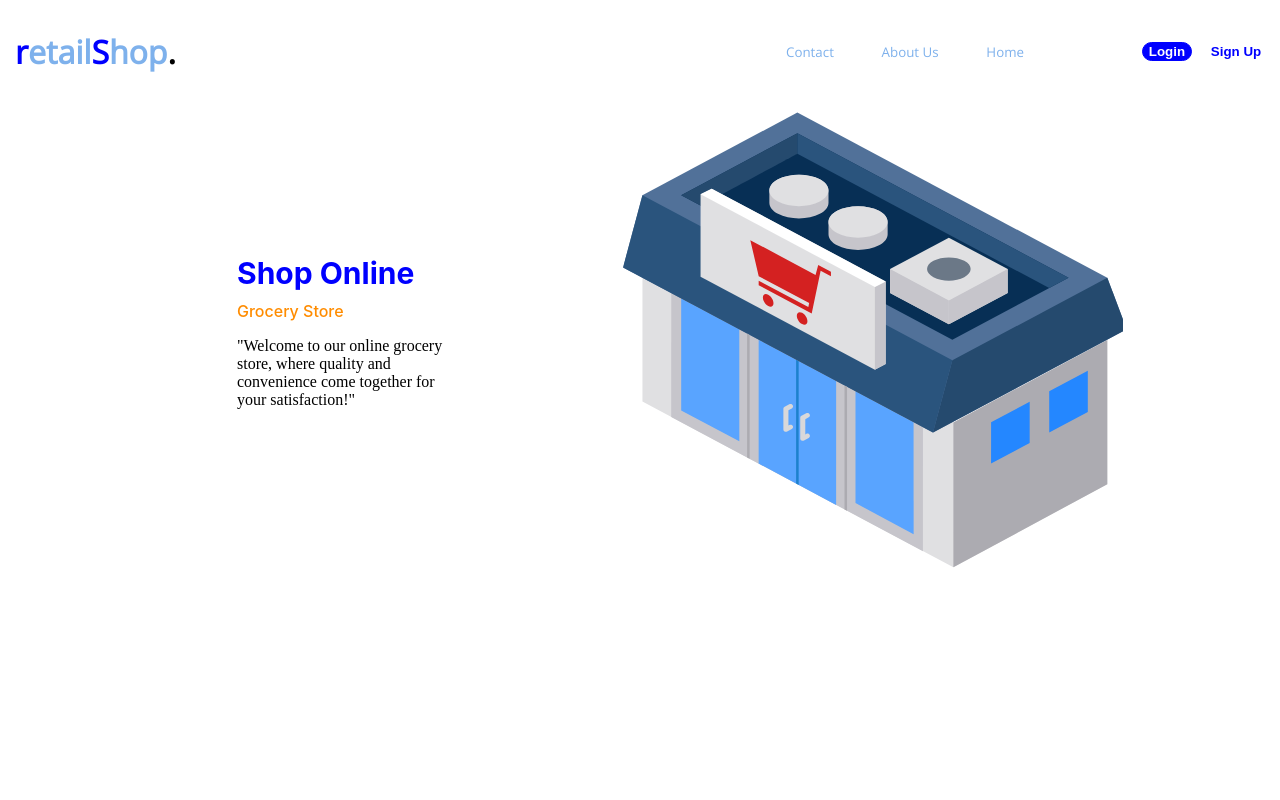
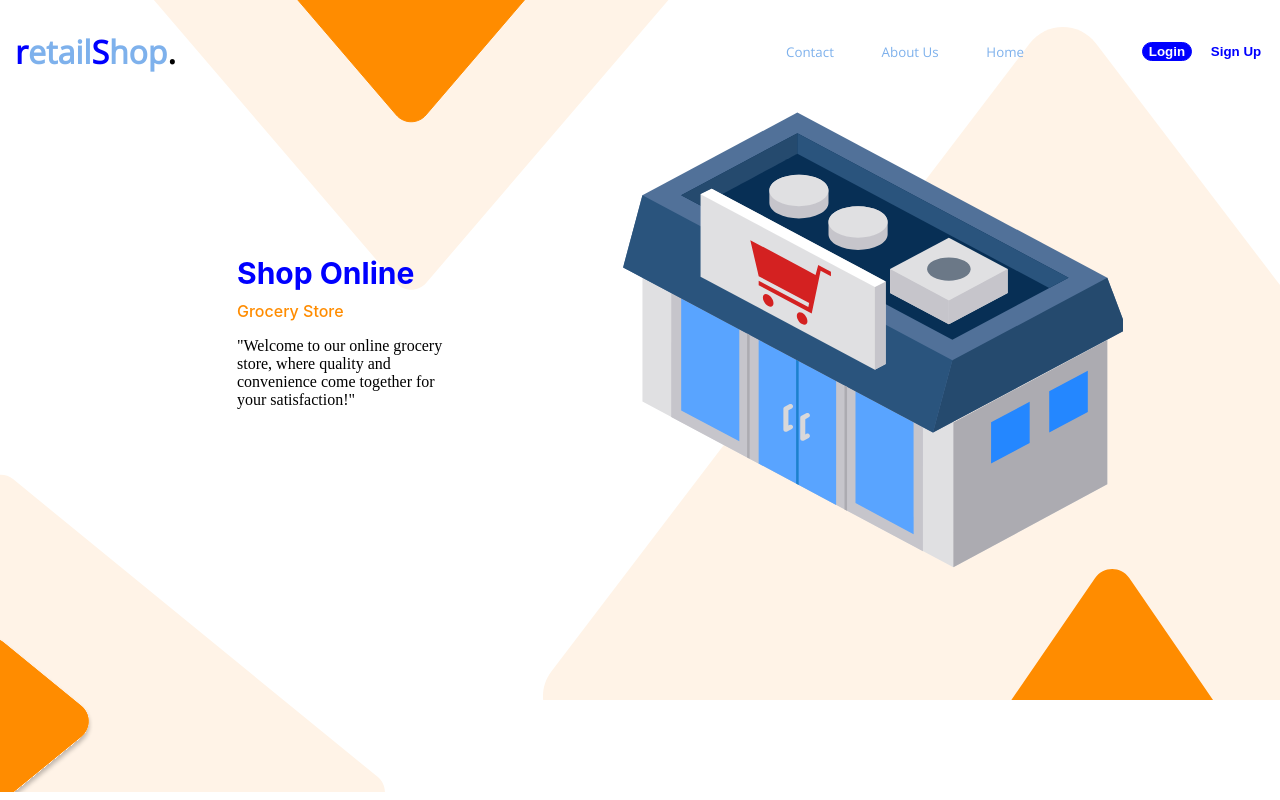
Before and after one commit to amar312696/retailShop, a React (Create React App) app in the folder retailShop-frontend/: page / in a window 1280 px wide. Built offline with nearby package versions, Linux system fonts and the light colour scheme; a web font is replaced by a local one.

Commit message:
i think homepage is completed

```diff
--- a/retailShop-frontend/src/App.js
+++ b/retailShop-frontend/src/App.js
@@ -10,7 +10,7 @@ function App() {
       <header className="App-header">
       <Navbar />
       <Sideintro />
-      {/* <Background/> */}
+      <Background/>
 
       </header>
     </div>
--- a/retailShop-frontend/src/components/Background.css
+++ b/retailShop-frontend/src/components/Background.css
@@ -1,3 +1,48 @@
-.backdisplay {
-    z-index: 0;
-}
+/* .triangles {
+    position: fixed;
+    top: 0;
+    left: 0;
+    width: 100%;
+    height: 100%;
+    z-index: -1;
+    overflow: hidden;
+  }
+
+  .triangles svg {
+    width: 100%;
+    height: 100%;
+
+  } */
+
+  .backdisplay {
+    position: fixed;
+    top: 0;
+    left: 0;
+    width: 100%;
+    height: 100%;
+    z-index: -1;
+    overflow: hidden;
+  }
+  .toptriangle{
+    top: 0;
+    left: 0;
+    right: 0;
+    width: 100%;
+    height: 100%;
+  }
+  .lefttriangle{
+    top: 0;
+    left: 0;
+    right: 0;
+    width: 100%;
+    height: 100%;
+    transform: translateX(0%) translateY(-50%);
+  }
+  .righttriangle{
+    top: 0;
+    left: 0;
+    right: 0;
+    width: 100%;
+    height: 100%;
+    transform: translateX(26%) translateY(-200%);
+  }
--- a/retailShop-frontend/src/components/Background.js
+++ b/retailShop-frontend/src/components/Background.js
@@ -9,8 +9,69 @@ const Background =()=>{
                 <path d="M396.343 114.953L83.7552 -249.811C72.915 -262.461 81.9031 -282 98.562 -282L723.738 -282C740.397 -282 749.385 -262.461 738.545 -249.811L425.957 114.953C418.174 124.035 404.126 124.035 396.343 114.953Z" fill="#FF8C00" stroke="#FF8C00"/>
                 </svg>
             </div>
-            <div></div>
+            <div className="lefttriangle">
+                <svg width="397" height="392" viewBox="0 0 397 392" fill="none" xmlns="http://www.w3.org/2000/svg">
+                <path d="M377.581 376.807C387.381 384.81 387.381 399.787 377.581 407.789L13.3525 705.223C0.290635 715.89 -19.2977 706.596 -19.2977 689.732L-19.2977 94.8639C-19.2977 78.0001 0.290617 68.7063 13.3525 79.3728L377.581 376.807Z" fill="#FFF3E7"/>
+                <g filter="url(#filter0_d_95_67)">
+                <path d="M81.3214 305.768C91.1206 313.771 91.1206 328.747 81.3214 336.749L3.56539 400.249C-9.49638 410.916 -29.0852 401.623 -29.0852 384.759V257.759C-29.0852 240.895 -9.49637 231.601 3.5654 242.268L81.3214 305.768Z" fill="#FF8C00"/>
+                <path d="M81.0051 336.362L3.24912 399.862C-9.4861 410.263 -28.5852 401.201 -28.5852 384.759V257.759C-28.5852 241.316 -9.48608 232.255 3.24914 242.655L81.0051 306.155C90.5593 313.958 90.5593 328.56 81.0051 336.362Z" stroke="#FF8C00"/>
+                </g>
+                <defs>
+                <filter id="filter0_d_95_67" x="-33.0852" y="237.721" width="125.756" height="175.076" filterUnits="userSpaceOnUse" color-interpolation-filters="sRGB">
+                <feFlood flood-opacity="0" result="BackgroundImageFix"/>
+                <feColorMatrix in="SourceAlpha" type="matrix" values="0 0 0 0 0 0 0 0 0 0 0 0 0 0 0 0 0 0 127 0" result="hardAlpha"/>
+                <feOffset dy="4"/>
+                <feGaussianBlur stdDeviation="2"/>
+                <feComposite in2="hardAlpha" operator="out"/>
+                <feColorMatrix type="matrix" values="0 0 0 0 0 0 0 0 0 0 0 0 0 0 0 0 0 0 0.25 0"/>
+                <feBlend mode="normal" in2="BackgroundImageFix" result="effect1_dropShadow_95_67"/>
+                <feBlend mode="normal" in="SourceGraphic" in2="effect1_dropShadow_95_67" result="shape"/>
+                </filter>
+                </defs>
+                </svg>
+
+            </div>
+            <div className="righttriangle">
+                <svg width="950" height="700" viewBox="0 0 950 844" fill="none" xmlns="http://www.w3.org/2000/svg">
+                <path d="M742.727 52.2054C762.738 25.9398 802.262 25.9398 822.273 52.2054L1398.99 809.199C1424.06 842.112 1400.59 889.5 1359.22 889.5H205.785C164.409 889.5 140.938 842.112 166.012 809.199L742.727 52.2054Z" fill="#FFF3E7"/>
+                <path d="M821.394 696.998C831.326 682.538 852.674 682.538 862.607 696.998L996.968 892.595C1008.36 909.183 996.487 931.75 976.362 931.75H707.638C687.513 931.75 675.637 909.183 687.032 892.595L821.394 696.998Z" fill="#FF8C00"/>
+                </svg>
+
+            </div>
+
         </div>
+        // <div className="triangles">
+        //     <svg width="1440" height="1024" viewBox="0 0 1440 1024" fill="none" xmlns="http://www.w3.org/2000/svg">
+        //     <g clip-path="url(#clip0_95_66)">
+        //     <rect width="1440" height="1024" fill="white"/>
+        //     <path d="M377.581 1008.81C387.381 1016.81 387.381 1031.79 377.581 1039.79L13.3525 1337.22C0.290635 1347.89 -19.2977 1338.6 -19.2977 1321.73L-19.2977 726.864C-19.2977 710 0.290617 700.706 13.3525 711.373L377.581 1008.81Z" fill="#FFF3E7"/>
+        //     <g filter="url(#filter0_d_95_66)">
+        //     <path d="M81.3214 937.768C91.1206 945.771 91.1206 960.747 81.3214 968.749L3.56539 1032.25C-9.49638 1042.92 -29.0852 1033.62 -29.0852 1016.76V889.759C-29.0852 872.895 -9.49637 863.601 3.5654 874.268L81.3214 937.768Z" fill="#FF8C00"/>
+        //     <path d="M81.0051 968.362L3.24912 1031.86C-9.4861 1042.26 -28.5852 1033.2 -28.5852 1016.76V889.759C-28.5852 873.316 -9.48608 864.255 3.24914 874.655L81.0051 938.155C90.5593 945.958 90.5593 960.56 81.0051 968.362Z" stroke="#FF8C00"/>
+        //     </g>
+        //     <path d="M495.959 282.718C503.942 292.04 518.36 292.04 526.343 282.718L838.955 -82.3771C850.066 -95.3526 840.846 -115.385 823.764 -115.385H198.539C181.457 -115.385 172.237 -95.3526 183.347 -82.3771L495.959 282.718Z" fill="#FFF3E7"/>
+        //     <path d="M525.957 114.953C518.174 124.035 504.126 124.035 496.343 114.953L183.755 -249.811C172.915 -262.461 181.903 -282 198.562 -282L823.738 -282C840.397 -282 849.385 -262.461 838.545 -249.811L525.957 114.953Z" fill="#FF8C00" stroke="#FF8C00"/>
+        //     <path d="M1232.73 232.205C1252.74 205.94 1292.26 205.94 1312.27 232.205L1888.99 989.199C1914.06 1022.11 1890.59 1069.5 1849.22 1069.5H695.785C654.409 1069.5 630.938 1022.11 656.012 989.199L1232.73 232.205Z" fill="#FFF3E7"/>
+        //     <path d="M1311.39 876.998C1321.33 862.538 1342.67 862.538 1352.61 876.998L1486.97 1072.59C1498.36 1089.18 1486.49 1111.75 1466.36 1111.75H1197.64C1177.51 1111.75 1165.64 1089.18 1177.03 1072.59L1311.39 876.998Z" fill="#FF8C00"/>
+        //     </g>
+        //     <defs>
+        //     <filter id="filter0_d_95_66" x="-33.0852" y="869.721" width="125.756" height="175.076" filterUnits="userSpaceOnUse" color-interpolation-filters="sRGB">
+        //     <feFlood flood-opacity="0" result="BackgroundImageFix"/>
+        //     <feColorMatrix in="SourceAlpha" type="matrix" values="0 0 0 0 0 0 0 0 0 0 0 0 0 0 0 0 0 0 127 0" result="hardAlpha"/>
+        //     <feOffset dy="4"/>
+        //     <feGaussianBlur stdDeviation="2"/>
+        //     <feComposite in2="hardAlpha" operator="out"/>
+        //     <feColorMatrix type="matrix" values="0 0 0 0 0 0 0 0 0 0 0 0 0 0 0 0 0 0 0.25 0"/>
+        //     <feBlend mode="normal" in2="BackgroundImageFix" result="effect1_dropShadow_95_66"/>
+        //     <feBlend mode="normal" in="SourceGraphic" in2="effect1_dropShadow_95_66" result="shape"/>
+        //     </filter>
+        //     <clipPath id="clip0_95_66">
+        //     <rect width="1440" height="1024" fill="white"/>
+        //     </clipPath>
+        //     </defs>
+        //     </svg>
+
+        // </div>
     );
 }
 
--- a/retailShop-frontend/src/components/Navbar.css
+++ b/retailShop-frontend/src/components/Navbar.css
@@ -1,5 +1,6 @@
 @import url('https://fonts.googleapis.com/css2?family=Inter:wght@400;800&family=Open+Sans&display=swap');
 .navbar {
+
     margin-top: 15px;
     display: flex;
     align-items: center;
--- a/retailShop-frontend/src/components/Sideintro.css
+++ b/retailShop-frontend/src/components/Sideintro.css
@@ -1,4 +1,5 @@
 @import url('https://fonts.googleapis.com/css2?family=Paprika&display=swap');
+
 
 .sidesec {
     display: flex;
```
